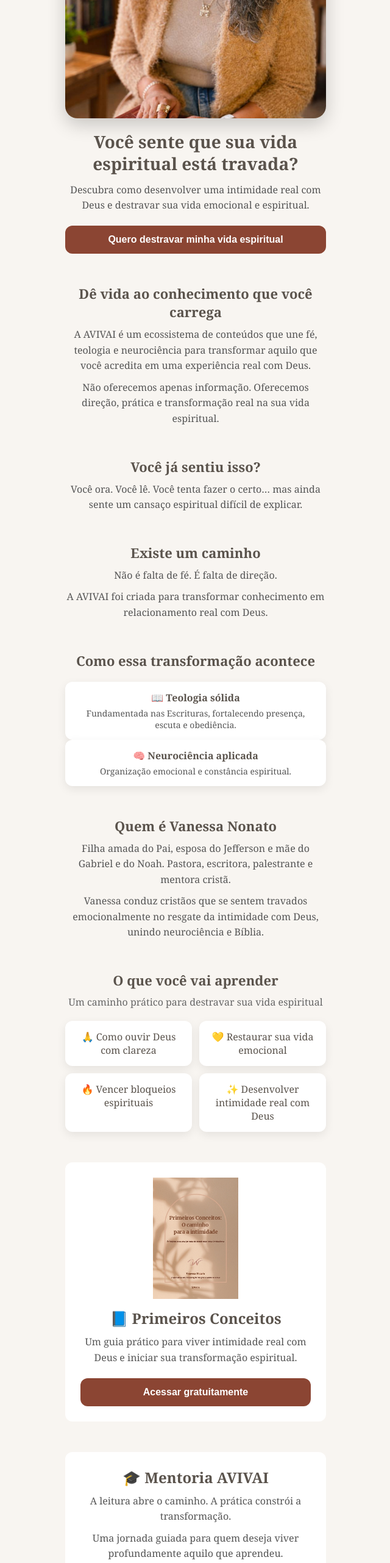
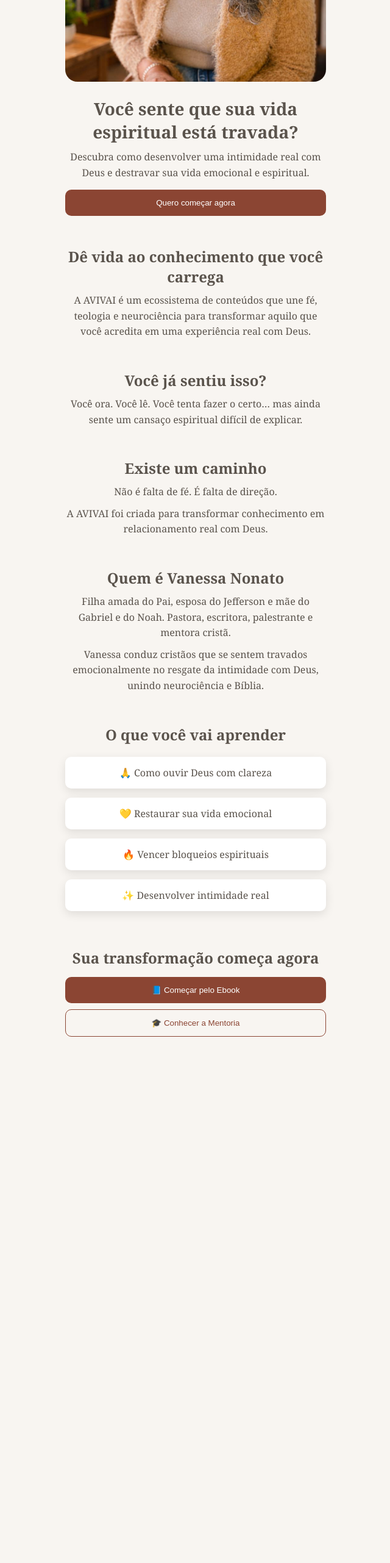
Before and after one commit to Mayra727/avivai-frontend, a React app: page / in a window 1280 px wide. Shown: the part 234-2797 px from the top of the page at 61% size, without its empty margins (319-959 px from the left). After the commit the page ends 1954 px from the top, so only its background shows below. Built offline with nearby package versions, Linux system fonts and the light colour scheme; the HTML template or start-up script is replaced by a standard one.

Commit message:
corrigir

```diff
--- a/src/pages/Home.tsx
+++ b/src/pages/Home.tsx
@@ -1,127 +1,79 @@
 import { useNavigate } from "react-router-dom";
-import type { CSSProperties } from "react";
 
 export default function Home() {
   const navigate = useNavigate();
 
   return (
-    <div style={{ padding: "20px", maxWidth: "900px", margin: "0 auto" }}>
+    <div style={{ padding: "20px" }}>
 
       {/* HERO */}
-      <section style={styles.hero}>
-
+      <section style={{ textAlign: "center" }}>
         <img
           src="/vanessa.jpg"
           alt="Vanessa"
-          style={styles.heroImage}
+          style={{
+            width: "100%",
+            height: "260px",
+            objectFit: "cover",
+            borderRadius: "20px"
+          }}
         />
 
-        <div style={styles.heroText}>
-          <h1 style={styles.title}>
+        <h1 style={{ marginTop: "20px", fontSize: "28px" }}>
           Você sente que sua vida espiritual está travada?
         </h1>
 
-          <p style={styles.subtitle}>
+        <p style={{ marginTop: "10px", lineHeight: "1.6" }}>
           Descubra como desenvolver uma intimidade real com Deus
           e destravar sua vida emocional e espiritual.
         </p>
 
         <button
           onClick={() => navigate("/ebook")}
-            style={styles.button}
+          style={styles.primaryButton}
         >
-            Quero destravar minha vida espiritual
+          Quero começar agora
         </button>
-        </div>
-
       </section>
 
-      {/* SOBRE AVIVAI */}
+      {/* BLOCO 1 */}
       <section style={styles.section}>
-
-        <h2 style={styles.sectionTitle}>
-          Dê vida ao conhecimento que você carrega
-        </h2>
+        <h2>Dê vida ao conhecimento que você carrega</h2>
 
         <p style={styles.text}>
-          A AVIVAI é um ecossistema de conteúdos que une fé,
-          teologia e neurociência para transformar aquilo que
-          você acredita em uma experiência real com Deus.
+          A AVIVAI é um ecossistema de conteúdos que une fé, teologia e
+          neurociência para transformar aquilo que você acredita em uma
+          experiência real com Deus.
         </p>
+      </section>
+
+      {/* BLOCO 2 */}
+      <section style={styles.section}>
+        <h2>Você já sentiu isso?</h2>
 
         <p style={styles.text}>
-          Não oferecemos apenas informação. Oferecemos direção,
-          prática e transformação real na sua vida espiritual.
+          Você ora. Você lê. Você tenta fazer o certo… mas ainda sente
+          um cansaço espiritual difícil de explicar.
         </p>
-
       </section>
 
-      {/* DOR */}
+      {/* BLOCO 3 */}
       <section style={styles.section}>
-
-        <h2 style={styles.sectionTitle}>
-          Você já sentiu isso?
-        </h2>
-
-        <p style={styles.text}>
-          Você ora. Você lê. Você tenta fazer o certo…
-          mas ainda sente um cansaço espiritual difícil de explicar.
-        </p>
-
-      </section>
-
-      {/* SOLUÇÃO */}
-      <section style={styles.section}>
-
-        <h2 style={styles.sectionTitle}>
-          Existe um caminho
-        </h2>
+        <h2>Existe um caminho</h2>
 
         <p style={styles.text}>
           Não é falta de fé. É falta de direção.
         </p>
 
         <p style={styles.text}>
-          A AVIVAI foi criada para transformar conhecimento
-          em relacionamento real com Deus.
+          A AVIVAI foi criada para transformar conhecimento em
+          relacionamento real com Deus.
         </p>
-
       </section>
 
-      {/* MÉTODO */}
+      {/* SOBRE */}
       <section style={styles.section}>
-
-        <h2 style={styles.sectionTitle}>
-          Como essa transformação acontece
-        </h2>
-
-        <div style={{ marginTop: "20px" }}>
-
-          <div style={styles.card}>
-            <strong>📖 Teologia sólida</strong>
-            <p style={styles.textSmall}>
-              Fundamentada nas Escrituras, fortalecendo presença,
-              escuta e obediência.
-            </p>
-          </div>
-
-          <div style={styles.card}>
-            <strong>🧠 Neurociência aplicada</strong>
-            <p style={styles.textSmall}>
-              Organização emocional e constância espiritual.
-            </p>
-          </div>
-
-        </div>
-
-      </section>
-
-      {/* AUTORIDADE */}
-      <section style={styles.section}>
-
-        <h2 style={styles.sectionTitle}>
-          Quem é Vanessa Nonato
-        </h2>
+        <h2>Quem é Vanessa Nonato</h2>
 
         <p style={styles.text}>
           Filha amada do Pai, esposa do Jefferson e mãe do Gabriel e do Noah.
@@ -132,207 +84,91 @@
           Vanessa conduz cristãos que se sentem travados emocionalmente
           no resgate da intimidade com Deus, unindo neurociência e Bíblia.
         </p>
-
       </section>
 
       {/* BENEFÍCIOS */}
       <section style={styles.section}>
-
-        <h2 style={styles.sectionTitle}>
-          O que você vai aprender
-        </h2>
-
-        <p style={{ color: "#666" }}>
-          Um caminho prático para destravar sua vida espiritual
-        </p>
+        <h2>O que você vai aprender</h2>
 
         <div style={styles.grid}>
-
           <div style={styles.card}>🙏 Como ouvir Deus com clareza</div>
           <div style={styles.card}>💛 Restaurar sua vida emocional</div>
           <div style={styles.card}>🔥 Vencer bloqueios espirituais</div>
-          <div style={styles.card}>✨ Desenvolver intimidade real com Deus</div>
-
+          <div style={styles.card}>✨ Desenvolver intimidade real</div>
         </div>
-
-      </section>
-
-      {/* EBOOK */}
-      <section style={styles.ebook}>
-
-        <img
-          src="/ebook.png"
-          alt="Ebook"
-          style={styles.ebookImg}
-        />
-
-        <h2>📘 Primeiros Conceitos</h2>
-
-        <p style={styles.text}>
-          Um guia prático para viver intimidade real com Deus
-          e iniciar sua transformação espiritual.
-        </p>
-
-        <button
-          onClick={() => navigate("/ebook")}
-          style={styles.button}
-        >
-          Acessar gratuitamente
-        </button>
-
-      </section>
-
-      {/* MENTORIA */}
-      <section style={styles.ebook}>
-
-        <h2>🎓 Mentoria AVIVAI</h2>
-
-        <p style={styles.text}>
-          A leitura abre o caminho. A prática constrói a transformação.
-        </p>
-
-        <p style={styles.text}>
-          Uma jornada guiada para quem deseja viver profundamente
-          aquilo que aprendeu.
-        </p>
-
-        <button
-  onClick={() => navigate("/mentoria")}
-  style={styles.button}
->
-          Quero viver essa jornada
-        </button>
-
       </section>
 
       {/* CTA FINAL */}
       <section style={styles.cta}>
-
-        <h2 style={styles.ctaTitle}>
-          Sua transformação começa agora
-        </h2>
+        <h2>Sua transformação começa agora</h2>
 
         <button
           onClick={() => navigate("/ebook")}
-          style={styles.button}
+          style={styles.primaryButton}
         >
-          Começar agora
+          📘 Começar pelo Ebook
         </button>
 
+        <button
+          onClick={() => navigate("/mentoria")}
+          style={styles.secondaryButton}
+        >
+          🎓 Conhecer a Mentoria
+        </button>
       </section>
 
     </div>
   );
 }
 
-const styles: { [key: string]: CSSProperties } = {
-
-  hero: {
-    display: "flex",
-    flexDirection: "column",
-    gap: "20px",
-    marginBottom: "50px"
-  },
-
-  heroImage: {
-    width: "100%",
-    borderRadius: "20px",
-    maxHeight: "320px",
-    objectFit: "cover",
-    boxShadow: "0 10px 30px rgba(0,0,0,0.2)"
-  },
-
-  heroText: {
+const styles = {
+  section: {
+    marginTop: "50px",
     textAlign: "center"
   },
 
-  title: {
-    fontSize: "28px",
-    fontWeight: 700,
-    lineHeight: "1.3"
-  },
-
-  subtitle: {
-    marginTop: "12px",
-    fontSize: "16px",
-    color: "#555",
-    lineHeight: "1.6"
-  },
-
-  button: {
-    marginTop: "20px",
-    padding: "14px",
-    width: "100%",
-    background: "#8B4533",
-    color: "white",
-    border: "none",
-    borderRadius: "12px",
-    fontSize: "16px",
-    fontWeight: "600",
-    cursor: "pointer"
-  },
-
-  section: {
-    marginBottom: "50px",
-    textAlign: "center"
-  },
-
-  sectionTitle: {
-    fontSize: "22px",
-    marginBottom: "10px"
-  },
-
   text: {
-    color: "#555",
+    marginTop: "10px",
     lineHeight: "1.6",
-    marginTop: "10px"
-  },
-
-  textSmall: {
-    color: "#555",
-    fontSize: "14px",
-    marginTop: "5px"
+    maxWidth: "600px",
+    marginInline: "auto"
   },
 
   grid: {
     display: "grid",
-    gridTemplateColumns: "1fr 1fr",
-    gap: "12px",
+    gap: "15px",
     marginTop: "20px"
   },
 
   card: {
     background: "#fff",
     padding: "15px",
-    borderRadius: "12px",
-    boxShadow: "0 5px 15px rgba(0,0,0,0.08)"
-  },
-
-  ebook: {
-    background: "#fff",
-    padding: "25px",
-    borderRadius: "12px",
-    textAlign: "center",
-    marginBottom: "50px"
-  },
-
-  ebookImg: {
-    width: "140px",
-    margin: "0 auto 15px",
-    display: "block"
+    borderRadius: "10px",
+    boxShadow: "0 5px 15px rgba(0,0,0,0.1)"
   },
 
   cta: {
-    textAlign: "center",
-    padding: "30px",
-    background: "#8B4533",
-    color: "white",
-    borderRadius: "16px",
-    marginTop: "40px"
+    marginTop: "60px",
+    textAlign: "center"
   },
 
-  ctaTitle: {
-    fontSize: "22px"
+  primaryButton: {
+    marginTop: "15px",
+    padding: "14px",
+    background: "#8B4533",
+    color: "#fff",
+    border: "none",
+    borderRadius: "10px",
+    width: "100%"
+  },
+
+  secondaryButton: {
+    marginTop: "10px",
+    padding: "14px",
+    background: "transparent",
+    color: "#8B4533",
+    border: "1px solid #8B4533",
+    borderRadius: "10px",
+    width: "100%"
   }
-
 };
```
Lines whose indentation alone changed are shown as unchanged.
